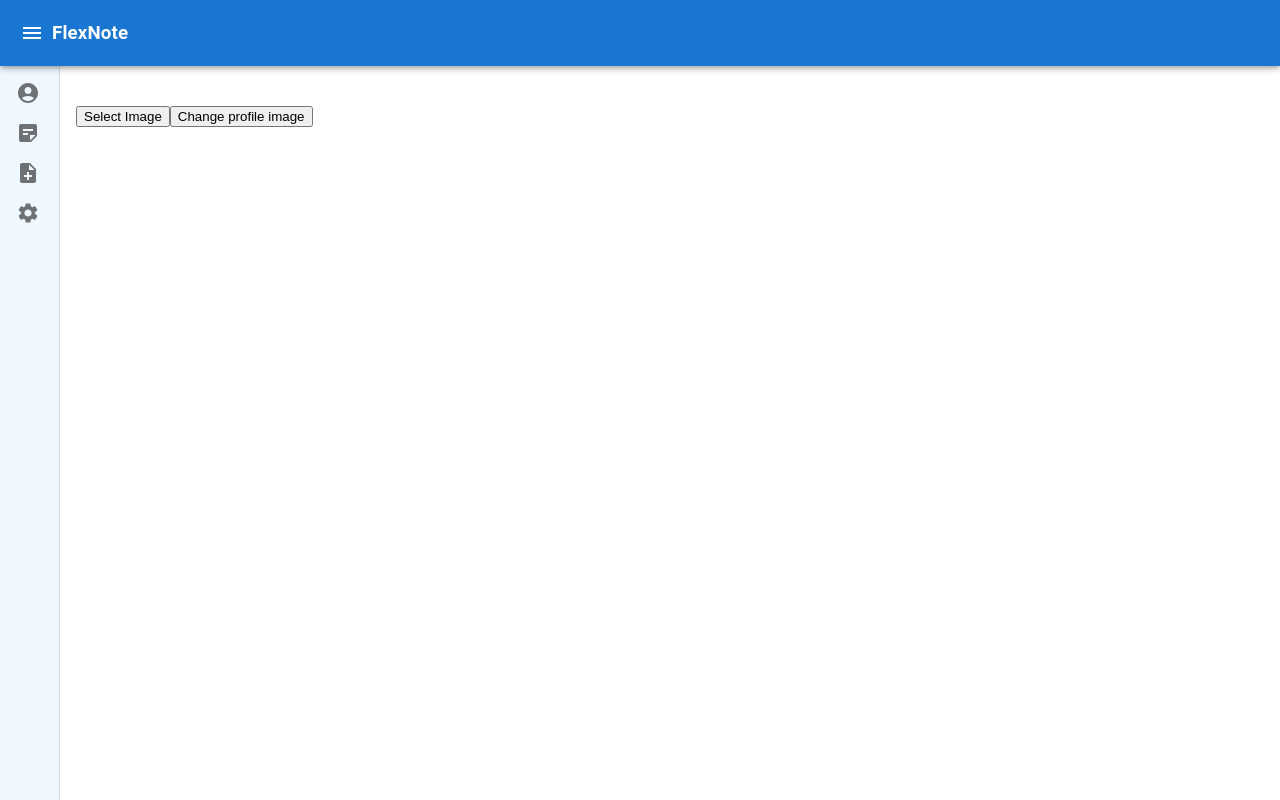
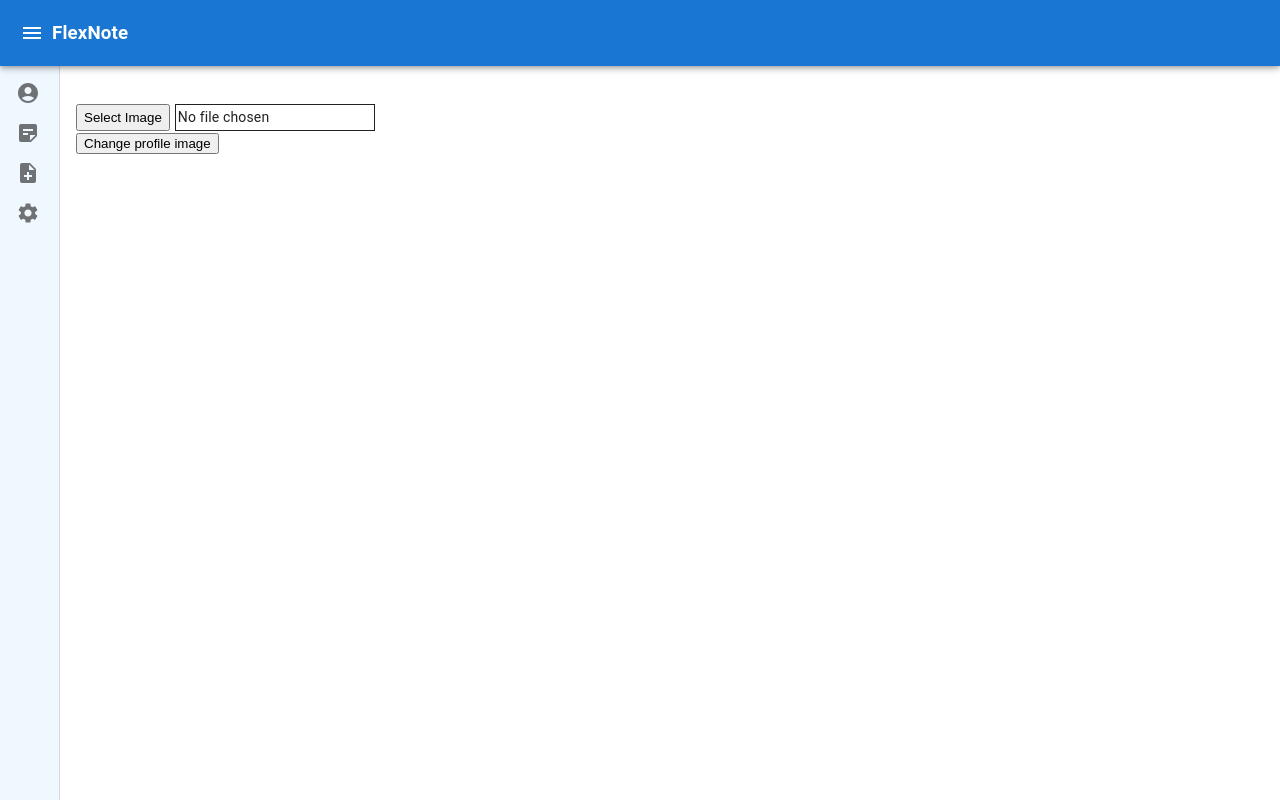
Before and after one commit to YeYintAungNaing/FlexNote, a React (Vite) app: page /editProfileImg in a window 1280 px wide. Built offline with nearby package versions, Linux system fonts and the light colour scheme; what @tiptap/extension-color would draw is missing.

Commit message:
some css

```diff
--- a/src/renderer/src/components/EditProfileImg.jsx
+++ b/src/renderer/src/components/EditProfileImg.jsx
@@ -1,10 +1,13 @@
 import { useContext, useState } from "react";
 import { GlobalContext } from "../context/GlobalState";
+import "../styles/EditProfileImg.scss"
 
 export default function EditProfileImg() {
 
-    const [file, setFile] = useState(null)
+    const [file, setFile] = useState("")
     const {currentUser, token, getUserDetails,  setProfileImg } = useContext(GlobalContext);
+
+    //const [previewImg, setPreviewImg] = useState()
 
     // THIS method need express ( will implement later)
     // async function upload() {
@@ -27,6 +30,7 @@ export default function EditProfileImg() {
 
     async function upload() {
         if (!file) {
+          console.log('empty')
           return
         }
 
@@ -36,10 +40,10 @@ export default function EditProfileImg() {
           reader.onload = async () => {
             const arrayBuffer = reader.result;
 
-            console.log(file.name)
-            console.log(arrayBuffer)
+            // console.log(file.name)
+            // console.log(arrayBuffer)
 
-            const response = await window.electron.uploadImg({
+            const response = await window.electron.uploadImg({  // this save the img in the relevant user directory and store that new file path string in db
               fileName: file.name,
               fileData: arrayBuffer,
               token,
@@ -48,29 +52,32 @@ export default function EditProfileImg() {
             await getUserDetails()    // get updated user details
             //await fetchProfileImage()  // instantly change the profile image
             setProfileImg(null)
-            setFile(null)
+            setFile('')
             console.log(response.message)
           }
         }
         catch(e) {
           console.log(e)
         }
+    }
 
+    async function selectImage(e) {
+      setFile(e.target.files[0])
     }
 
     return (
-        <div>
-            <input style={{display : 'none'}} type='file' id='imgFile' name='' onChange={(e)=> setFile(e.target.files[0])}></input>
+        <div className="edit-profile-img">
+          <div className="select-file">
+            <input style={{display : 'none'}} type='file' id='imgFile' name='' onChange={selectImage}></input>
             <button>
-                <label htmlFor='imgFile'> Select Image</label>
+              <label htmlFor='imgFile'>Select Image</label>
             </button>
-            <button onClick={upload}>Change profile image</button>
+            <div>{file? file.name : "No file chosen"}</div>
+          </div>
+          <button onClick={upload}>Change profile image</button>
         </div>
     )
 }
-
-
-
 
 
 // const handleFileUpload = async (event) => {
--- a/src/renderer/src/context/GlobalState.jsx
+++ b/src/renderer/src/context/GlobalState.jsx
@@ -36,7 +36,7 @@ export default function GlobalState({children}) {
         }
       }
 
-      async function fetchProfileImage() {
+      async function fetchProfileImage() {  // using filepath of db to encapsulate the image data that can be used directly on browser
         if (!currentUser) {
           return
         }
--- /dev/null
+++ b/src/renderer/src/styles/EditProfileImg.scss
@@ -0,0 +1,15 @@
+.edit-profile-img{
+
+    .select-file{
+        display: flex;
+        gap: 5px;
+
+        div{
+            border: 1px solid;
+            padding: 2px;
+            width: 200px;
+            font-size: 14px;
+        }
+
+    }
+}
```
Also changed, not shown: src/main/index.js (+1 -1 lines).
